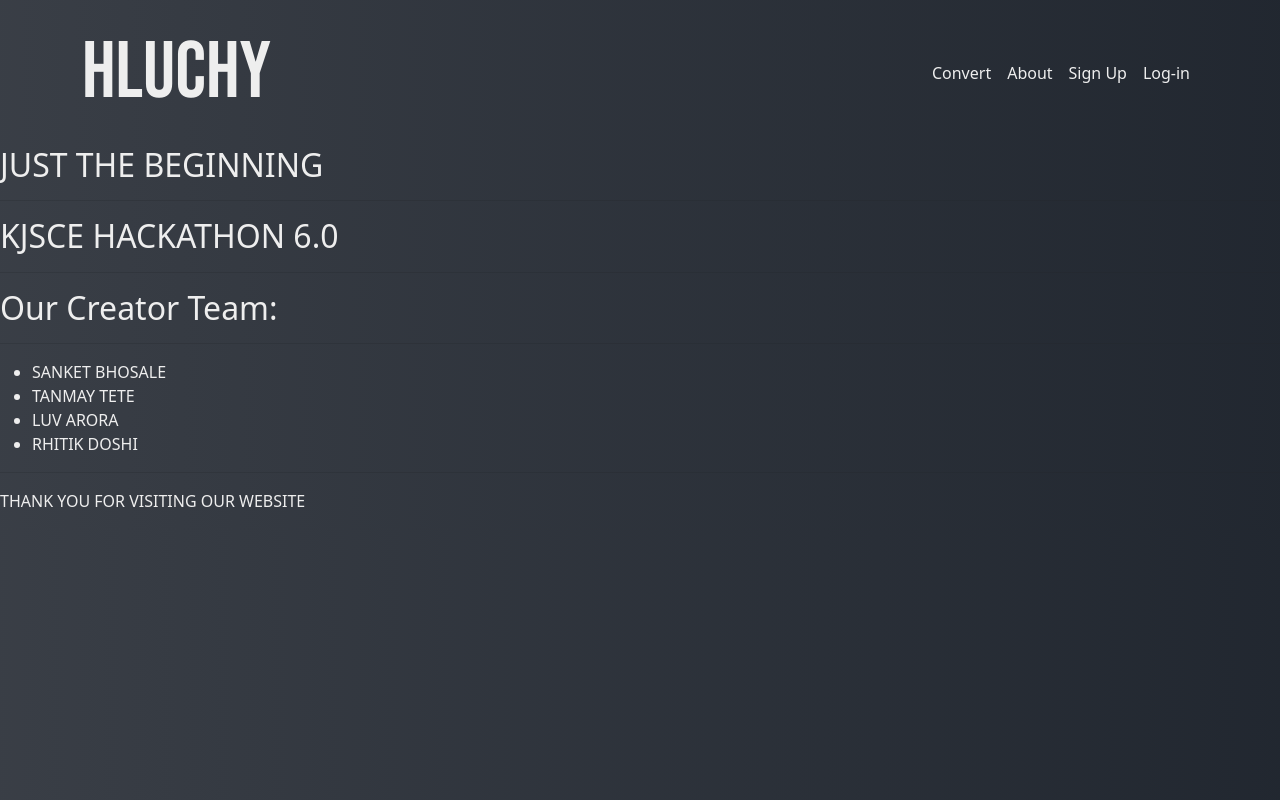
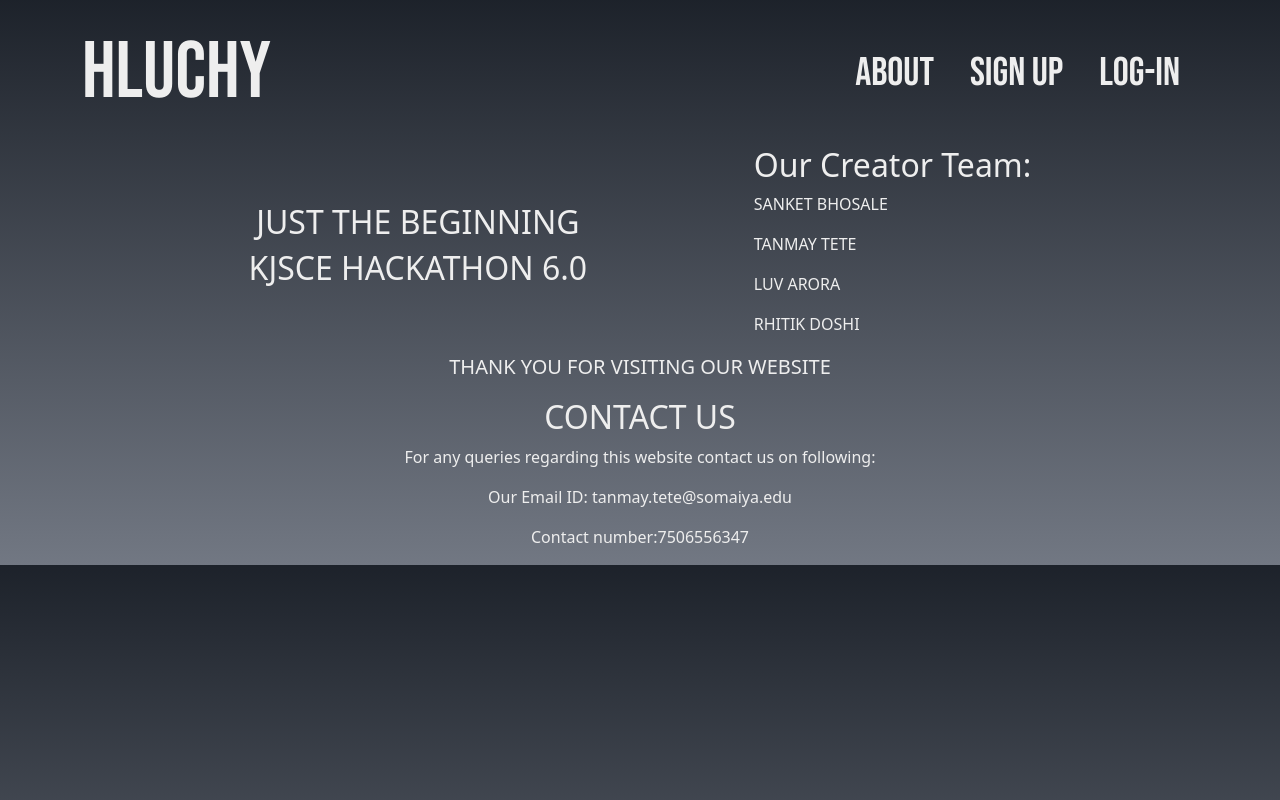
Before and after one commit to LuvArora-coder/Hluchy, a Django app: page /about/ in a window 1280 px wide. Run offline with Django 4.2, Linux system fonts and the light colour scheme.

Commit message:
major decoration

```diff
--- a/audisl/urls.py
+++ b/audisl/urls.py
@@ -5,9 +5,8 @@
 urlpatterns = [
     #path('admin/', admin.site.urls),
     path('about/', views.about_view, name='about'),
-    path('contact/', views.contact_view, name='contact'),
     path('login/', views.login_view, name='login'),
-    path('convert/', views.convert, name='convert'),
+    path('videoconf/', views.videoconf, name='videoconf'),
     path('logout/', views.logout_view, name='logout'),
     path('signup/', views.signup_view, name='signup'),
     path('animation/', views.animation_view, name='animation'),
--- a/audisl/views.py
+++ b/audisl/views.py
@@ -18,11 +18,7 @@
     return render(request, 'about.html')
 
 
-def contact_view(request):
-    return render(request, 'contact.html')
-
-
-def convert(request):
+def videoconf(request):
     return render(request, 'index.html')
 
 
--- a/static/css/style.css
+++ b/static/css/style.css
@@ -8,15 +8,15 @@
 }
 
 body {
-    background: hsla(216, 18%, 16%, 1);
+    background: hsla(219, 7%, 48%, 1);
 
-    background: linear-gradient(180deg, hsla(216, 18%, 16%, 1) 0%, hsla(217, 10%, 25%, 1) 100%);
+background: linear-gradient(90deg, hsla(219, 7%, 48%, 1) 0%, hsla(217, 19%, 14%, 1) 100%);
 
-    background: -moz-linear-gradient(180deg, hsla(216, 18%, 16%, 1) 0%, hsla(217, 10%, 25%, 1) 100%);
+background: -moz-linear-gradient(90deg, hsla(219, 7%, 48%, 1) 0%, hsla(217, 19%, 14%, 1) 100%);
 
-    background: -webkit-linear-gradient(180deg, hsla(216, 18%, 16%, 1) 0%, hsla(217, 10%, 25%, 1) 100%);
+background: -webkit-linear-gradient(90deg, hsla(219, 7%, 48%, 1) 0%, hsla(217, 19%, 14%, 1) 100%);
 
-    filter: progid: DXImageTransform.Microsoft.gradient(startColorstr="#222831", endColorstr="#393E46", GradientType=1);
+filter: progid: DXImageTransform.Microsoft.gradient( startColorstr="#737984", endColorstr="#1C2129", GradientType=1 );
 
 }
 
@@ -98,3 +98,29 @@
     font-size: 80px !important;
 
 }
+
+.navbar-link{
+    font-family: 'Bebas Neue', cursive;
+    font-size: 40px !important;
+    margin-right: 10px;
+    margin-left: 10px;
+}
+
+.heading-text{
+    color:#eeeeee;
+    font-size:20px;
+}
+
+#list{
+    border: solid 1px #00ADB5;
+    border-radius:10px;
+    width:100%;
+    height:100px;
+    padding:auto;
+    margin:auto;
+}
+
+.thank-you{
+    color: #eeeeee;
+    font-size: 20px;
+}
--- a/templates/about.html
+++ b/templates/about.html
@@ -1,19 +1,30 @@
 {% extends 'base.html' %}
 
 {% block content %}
+<div class="d-flex justify-content-center flex-column align-items-center">
 
-<h2>JUST THE BEGINNING </h2>
- 	<hr>
-	<h2>KJSCE HACKATHON 6.0</h2>
-	<hr>
- 	<h2>Our Creator Team:</h2>
- 	<hr>
- 	<ul class="td">
-		<li>SANKET BHOSALE</li>
-		<li>TANMAY TETE</li>
-		<li>LUV ARORA</li>
- 		<li>RHITIK DOSHI</li>
-  	</ul>
-	<hr>
-	<p class="td">THANK YOU FOR VISITING OUR WEBSITE</p>
+	<div class="container d-flex flex-row justify-content-evenly">
+		<div class= 'left d-flex flex-column align-items-center
+			justify-content-center'>
+
+			<h2>JUST THE BEGINNING </h2>
+			<h2>KJSCE HACKATHON 6.0</h2>
+		</div>
+		<div class="right">
+			<h2>Our Creator Team:</h2>
+			<div class="td">
+				<p>SANKET BHOSALE</li>
+				<p>TANMAY TETE</p>
+				<p>LUV ARORA</p>
+				<p>RHITIK DOSHI</p>
+			</div>
+		</div>
+	</div>
+	<p class="thank-you">THANK YOU FOR VISITING OUR WEBSITE</p>
+
+	<h2>CONTACT US</h2>
+	<p class="td">For any queries regarding this website contact us on following:</p>
+	<p class="td">Our Email ID: tanmay.tete@somaiya.edu</p>
+	<p class="td">Contact number:7506556347</p>
+</div>
 {% endblock %}
--- a/templates/base.html
+++ b/templates/base.html
@@ -23,37 +23,26 @@
   </head>
   <body>
 
-
-    <!-- <ul id="nav">
-  <li class="li"><a class="active" href="{% url 'home' %}">Home</a></li>
-  <li class="li"><a href="{% url 'animation' %}">Convertor</a></li>
-  {% if not user.is_authenticated %}
-  <li class="li"><a href="{% url 'signup' %}">Sign Up</a></li>
-  {% endif %}
-  {% if user.is_authenticated %}
-  <li class="li"><a href="{% url 'logout' %}">Log-Out</a></li>
-  {% else %}
-    <li class="li"><a href="{% url 'login' %}">Log-in</a></li>
-  {% endif %}
-  <li class="li"><a href="{% url 'contact' %}">Contact</a></li>
-  <li class="li"><a href="{% url 'about' %}">About</a></li>
-</ul> -->
     <div>
 
       <nav id="navbar" class="navbar navbar-expand-lg">
-        <div class="container">
+        <div class="container navbar-container">
           <a class="navbar-brand brand-name" href="#">Hluchy</a>
           <div class="navbar" id="navbarNavTabs">
             <div class="navbar-nav nav">
-              <a class="nav-link" href="/convert"
-                aria-selected="true">Convert</a>
-              <a class="nav-link" href="#nav-catalog2" role="tab">About</a>
+              {% if user.is_authenticated %}
+              <a class="nav-link navbar-link" href="{% url 'animation' %}" role="tab">Convert</a>
+
+              <a class="nav-link navbar-link" href="{% url 'videoconf' %}"
+                aria-selected="true">Video Conference</a>
+                {% endif %}
+              <a class="nav-link navbar-link" href="{% url 'about' %}" role="tab">About</a>
 
               {% if user.is_authenticated %}
-              <a class="nav-link" href="{% url 'logout' %}">Log-Out</a>
+              <a class="nav-link navbar-link" href="{% url 'logout' %}">Log-Out</a>
               {% else %}
-              <a class="nav-link" href="{% url 'signup' %}">Sign Up</a>
-              <a class="nav-link" href="{% url 'login' %}">Log-in</a>
+              <a class="nav-link navbar-link" href="{% url 'signup' %}">Sign Up</a>
+              <a class="nav-link navbar-link" href="{% url 'login' %}">Log-in</a>
               {% endif %}
 
             </div>
```
Also changed, not shown: templates/animation.html (+15 -15 lines), templates/contact.html (deleted, +0 -14 lines).
